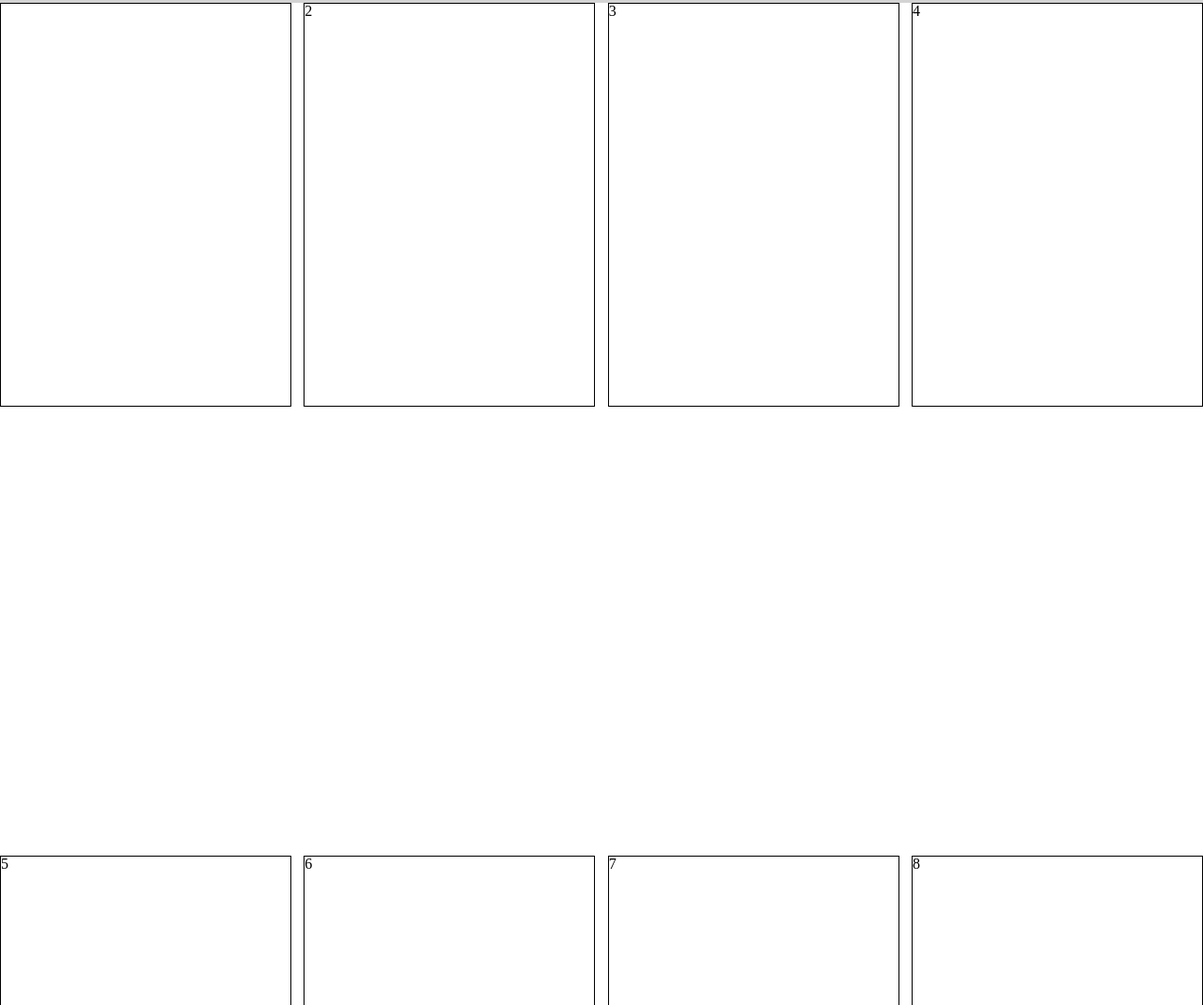
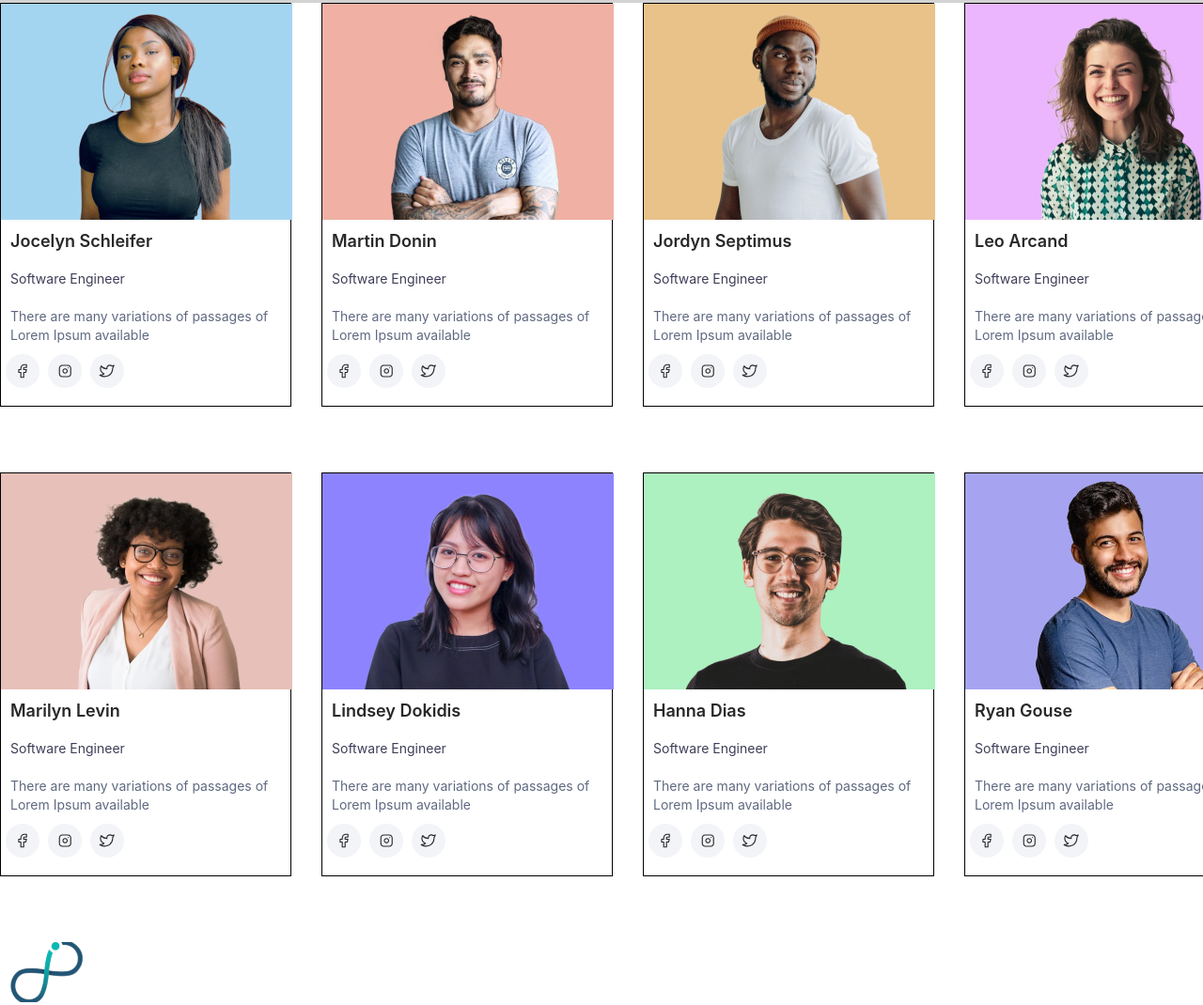
Before and after one commit to anaberidze29/lesson5, a plain HTML site: page index.html in a window 1280 px wide. Shown: the part 120-1190 px from the top of the page at 94% size. Drawn offline with Linux system fonts and the light colour scheme.

Commit message:
html+css

```diff
--- a/css/style.css
+++ b/css/style.css
@@ -39,22 +39,74 @@ h5 {
     text-align: center;
     color: #5F6980;
 }
+h2 {
+    //styleName: Text/18px/Semibold;
+     font-family: Inter;
+     font-size: 18px;
+     font-weight: 600;
+     line-height: 20px;
+     text-align: left;
+     text-underline-position: from-font;
+     text-decoration-skip-ink: none;
+     color: #282828;
+     gap: 24px;
+     padding: 10px;
+}
+h6 {
+    //styleName: Text/14px/Regular;
+     font-family: Inter;
+     font-size: 14px;
+     font-weight: 400;
+     line-height: 20px;
+     text-align: left;
+     text-underline-position: from-font;
+     text-decoration-skip-ink: none;
+     color: #3E3E59;
+     gap: 24px;
+     padding: 10px;
+}
+p {
+    //styleName: Text/14px/Regular;
+     font-family: Inter;
+     font-size: 14px;
+     font-weight: 400;
+     line-height: 20px;
+     text-align: left;
+     text-underline-position: from-font;
+     text-decoration-skip-ink: none;
+     color: #5F6980;
+     padding: 10px;
+     gap: 24px;
+}
 .flex-row1 {
-    height: 908px;
+    width: 1336px;
+    margin: 0 auto;
+    height: 500px;
     display: flex;
     flex-wrap: wrap;
     justify-content: space-between;
     align-content: space-between;
+    vertical-align: middle;
 }
 .flex-row2 {
-    height: 908px;
+    width: 1336px;
+    margin: 0 auto;
+    height: 500px;
     display: flex;
     flex-wrap: wrap;
     justify-content: space-between;
     align-content: space-between;
+    vertical-align: middle;
 }
 .box {
     width: 310px;
     height: 430px;
     border: 1px solid #000;
 }
+.icones {
+    width: Hug (140px)px;
+height: Hug (36px)px;
+gap: 16px;
+opacity: 0px;
+padding-left: 5px;
+}
--- a/index.html
+++ b/index.html
@@ -15,21 +15,83 @@
        </div>
        <div class="flex-row1">
         <div class="box">
-            <img src="" alt="">
+            <img src="images/image 1.png" alt="1">
+            <h2>Jocelyn Schleifer</h2>
+            <h6>Software Engineer</h6>
+            <p>There are many variations of passages of Lorem Ipsum available</p>
+            <img class="icones" src="images/Icon Box fb.svg" alt="icon">
+            <img class="icones" src="images/Icon Box instagram.svg" alt="icon">
+            <img class="icones" src="images/Icon Box twitter.svg" alt="icon">
         </div>
-        <div class="box">2</div>
-        <div class="box">3</div>
-        <div class="box">4</div>
+        <div class="box">
+            <img src="images/image 2.png" alt="2">
+            <h2>Martin Donin</h2>
+            <h6>Software Engineer</h6>
+            <p>There are many variations of passages of Lorem Ipsum available</p>
+            <img class="icones" src="images/Icon Box fb.svg" alt="icon">
+            <img class="icones" src="images/Icon Box instagram.svg" alt="icon">
+            <img class="icones" src="images/Icon Box twitter.svg" alt="icon">
+        </div>
+        <div class="box">
+            <img src="images/image 3.png" alt="3">
+            <h2>Jordyn Septimus</h2>
+            <h6>Software Engineer</h6>
+            <p>There are many variations of passages of Lorem Ipsum available</p>
+            <img class="icones" src="images/Icon Box fb.svg" alt="icon">
+            <img class="icones" src="images/Icon Box instagram.svg" alt="icon">
+            <img class="icones" src="images/Icon Box twitter.svg" alt="icon">
+        </div>
+        <div class="box">
+            <img src="images/image 4.png" alt="4">
+            <h2>Leo Arcand</h2>
+            <h6>Software Engineer</h6>
+            <p>There are many variations of passages of Lorem Ipsum available</p>
+            <img class="icones" src="images/Icon Box fb.svg" alt="icon">
+            <img class="icones" src="images/Icon Box instagram.svg" alt="icon">
+            <img class="icones" src="images/Icon Box twitter.svg" alt="icon">
+        </div>
        </div>
        <div class="flex-row2">
-        <div class="box">5</div>
-        <div class="box">6</div>
-        <div class="box">7</div>
-        <div class="box">8</div>
+        <div class="box">
+            <img src="images/image 5.png" alt="5">
+            <h2>Marilyn Levin</h2>
+            <h6>Software Engineer</h6>
+            <p>There are many variations of passages of Lorem Ipsum available</p>
+            <img class="icones" src="images/Icon Box fb.svg" alt="icon">
+            <img class="icones" src="images/Icon Box instagram.svg" alt="icon">
+            <img class="icones" src="images/Icon Box twitter.svg" alt="icon">
+        </div>
+        <div class="box">
+            <img src="images/image 6.png" alt="6">
+            <h2>Lindsey Dokidis</h2>
+            <h6>Software Engineer</h6>
+            <p>There are many variations of passages of Lorem Ipsum available</p>
+            <img class="icones" src="images/Icon Box fb.svg" alt="icon">
+            <img class="icones" src="images/Icon Box instagram.svg" alt="icon">
+            <img class="icones" src="images/Icon Box twitter.svg" alt="icon">
+        </div>
+        <div class="box">
+            <img src="images/image 7.png" alt="7">
+            <h2>Hanna Dias</h2>
+            <h6>Software Engineer</h6>
+            <p>There are many variations of passages of Lorem Ipsum available</p>
+            <img class="icones" src="images/Icon Box fb.svg" alt="icon">
+            <img class="icones" src="images/Icon Box instagram.svg" alt="icon">
+            <img class="icones" src="images/Icon Box twitter.svg" alt="icon">
+        </div>
+        <div class="box">
+            <img src="images/image 8.png" alt="8">
+            <h2>Ryan Gouse</h2>
+            <h6>Software Engineer</h6>
+            <p>There are many variations of passages of Lorem Ipsum available</p>
+            <img class="icones" src="images/Icon Box fb.svg" alt="icon">
+            <img class="icones" src="images/Icon Box instagram.svg" alt="icon">
+            <img class="icones" src="images/Icon Box twitter.svg" alt="icon">
+        </div>
        </div>
     </section>
     <footer>
-        <img src="" alt="">
+        <img src="images/footer logo.png" alt="footer logo">
         <h1></h1>
         <p></p>
     </footer>
```
Also changed, not shown: 1 other file.
